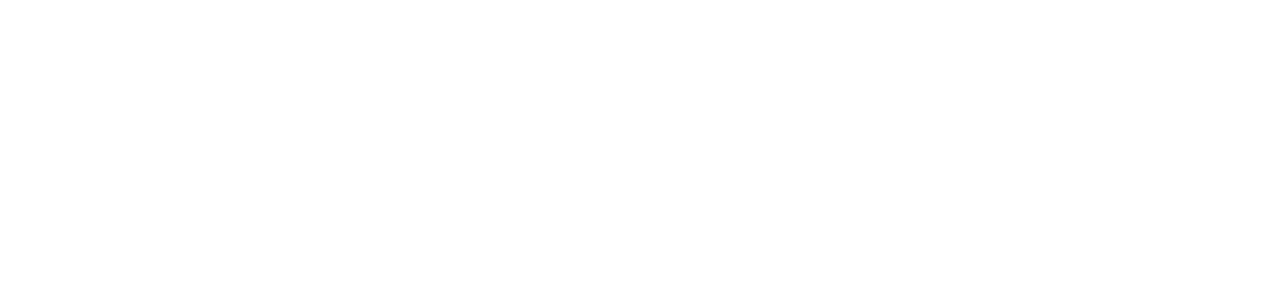
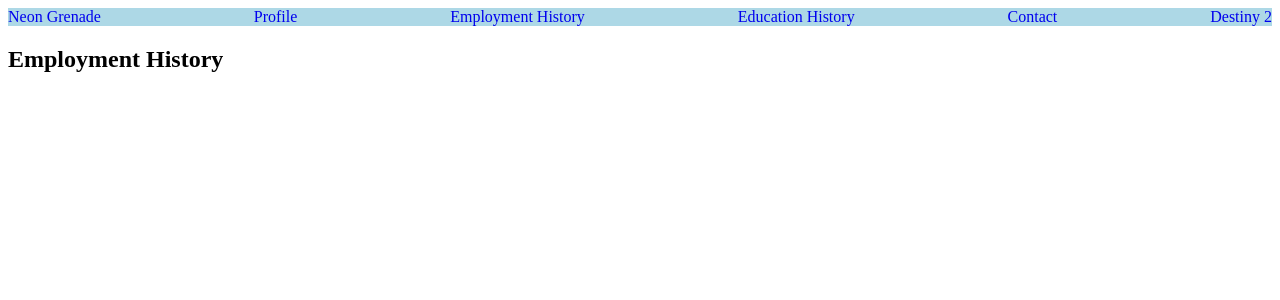
Before and after one commit to MarkCarson777/react-portfolio, a React (Create React App) app: page /react-portfolio/employment in a window 1280 px wide. Shown: the top 300 px of the page. Built offline with nearby package versions, Linux system fonts and the light colour scheme.

Commit message:
built Employment.js

```diff
--- a/src/components/App.js
+++ b/src/components/App.js
@@ -3,6 +3,7 @@
 // import Route from './Route';
 import NavBar from './NavBar';
 import Profile from './Profile'
+import Employment from './Employment';
 import { BrowserRouter, Route } from 'react-router-dom';
 
 const Homepage = () => {
@@ -19,6 +20,7 @@
       <BrowserRouter basename="/react-portfolio">
         <Route path="/" exact component={Homepage} />
         <Route path="/profile" exact component={Profile} />
+        <Route path="/employment" exact component={Employment} />
       </BrowserRouter>
     </div>
   );
--- /dev/null
+++ b/src/components/Employment.js
@@ -0,0 +1,13 @@
+import React from 'react';
+import NavBar from './NavBar';
+
+const Employment = () => {
+  return (
+    <div>
+      <NavBar />
+      <h2>Employment History</h2>
+    </div>
+  );
+};
+
+export default Employment;
```
